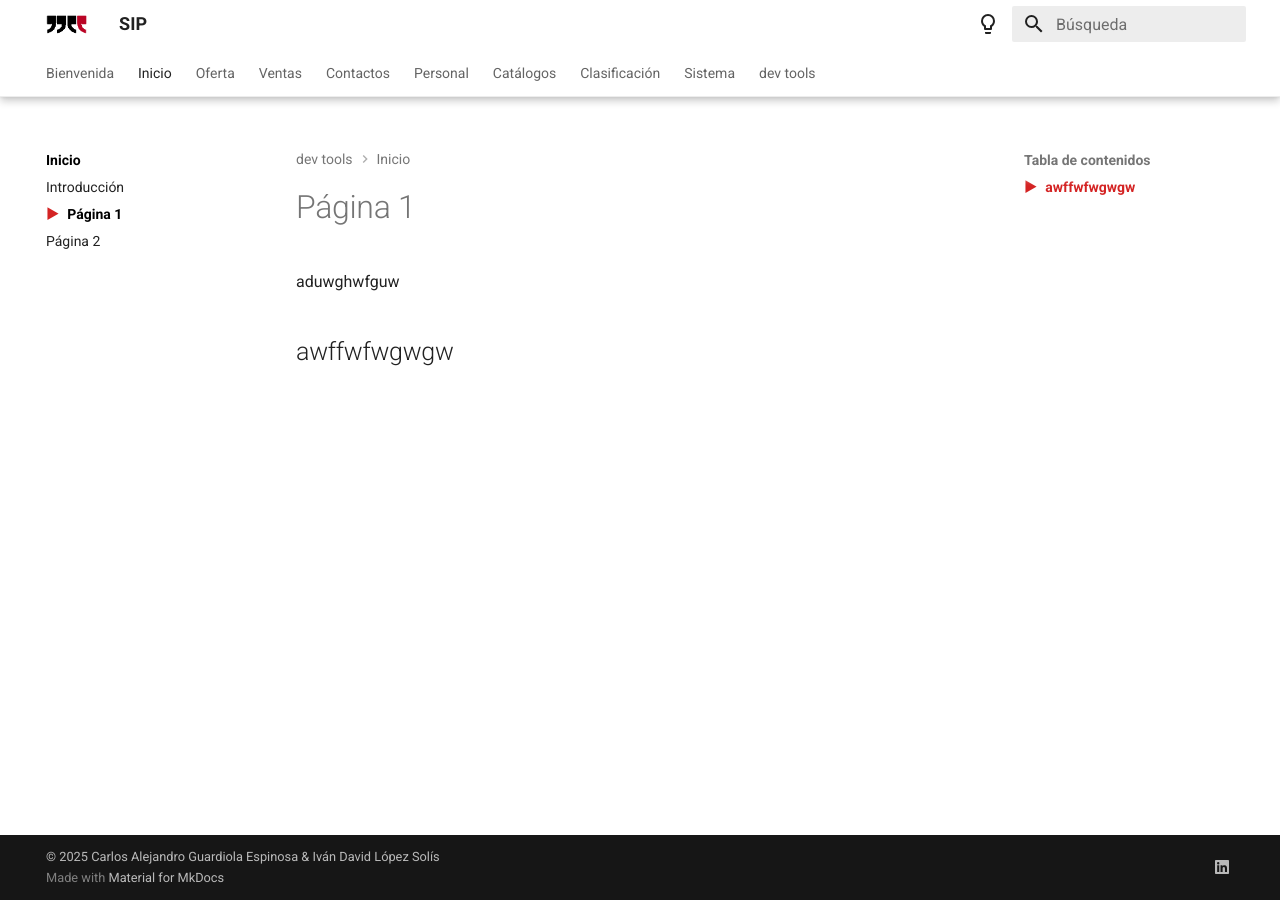
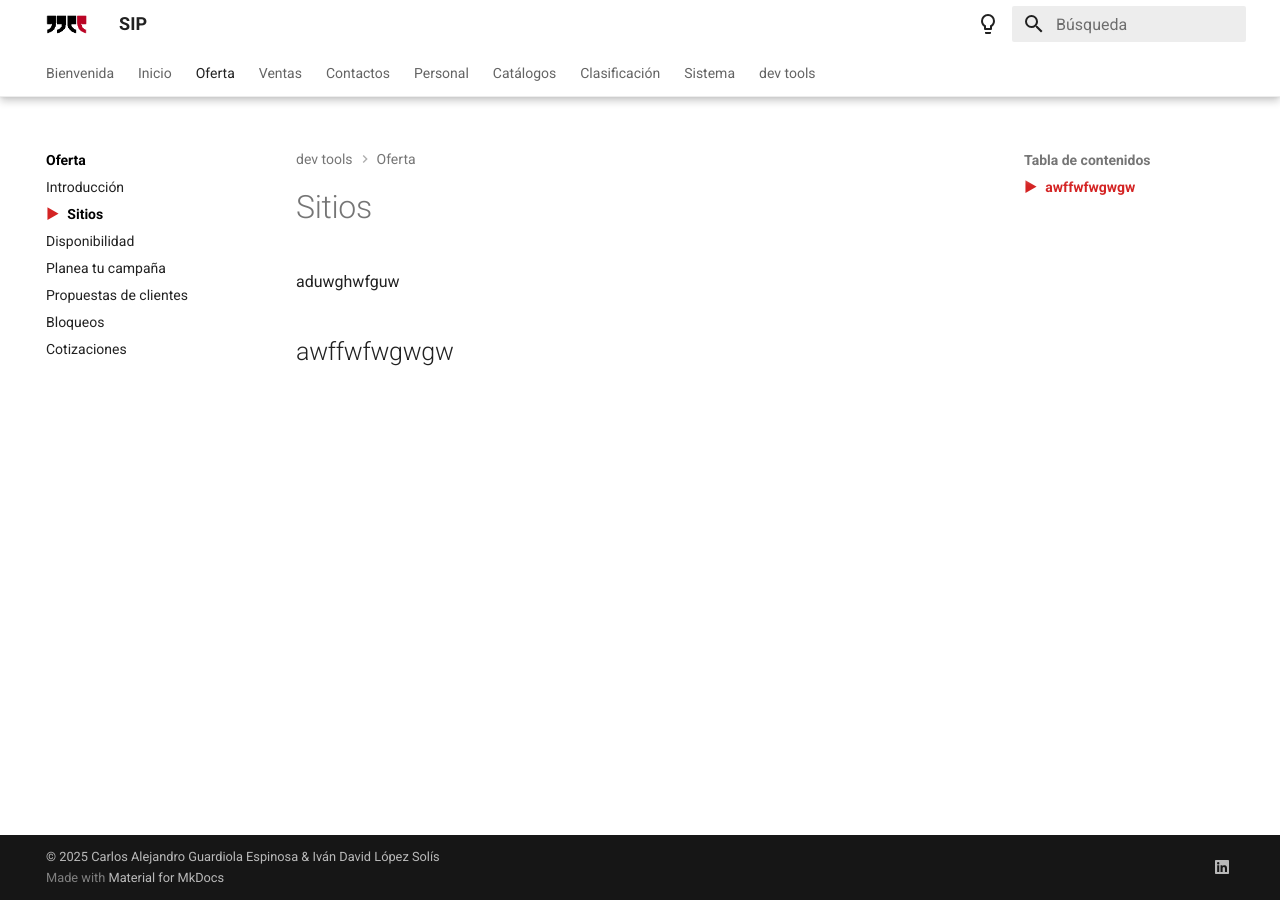
Before and after one commit to SmolBam-git/mkdocs-material-sipdoc, an MkDocs documentation site: the page built from docs/oferta/sitios.md, in a window 1280 px wide. Built offline with MkDocs 1.6.1 and Material for MkDocs 9.7.7, drawn with Linux system fonts in a browser that asks for light colours.

Commit message:
oferta folder added

```diff
--- a/docs/css/styles.css
+++ b/docs/css/styles.css
@@ -53,5 +53,5 @@
 
   .md-nav__link--active::before {
     content: '▶ ';                 /* Opcional: Agrega un icono de flecha */
-    color: #d42323;                    /* Color de la flecha */
+    color: #d42323 !important;                    /* Color de la flecha */
   }
--- a/docs/inicio/pg1.md
+++ b/docs/oferta/sitios.md
@@ -1,4 +1,5 @@
-# Página 1
+# Sitios
+
 aduwghwfguw
 
 ## awffwfwgwgw
--- a/mkdocs.yml
+++ b/mkdocs.yml
@@ -72,9 +72,14 @@ nav:
   - Bienvenida: bienvenida.md
   - Inicio:
     - Introducción: inicio.md
-    - Página 1: inicio/pg1.md
-    - Página 2: inicio/pg2.md
-  - Oferta: oferta.md
+  - Oferta:
+    - Introducción: oferta.md
+    - Sitios: oferta/sitios.md
+    - Disponibilidad: oferta/disponibilidad.md
+    - Planea tu campaña: oferta/planea.md
+    - Propuestas de clientes: oferta/propuestas.md
+    - Bloqueos: oferta/bloqueos.md
+    - Cotizaciones: oferta/cotizaciones.md
   - Ventas: ventas.md
   - Contactos: contactos.md
   - Personal: personal.md
```
Also changed, not shown: docs/inicio.md (+0 -2 lines), docs/inicio/pg2.md (deleted, +0 -3 lines), docs/oferta/disponibilidad.md (added, +3 -0 lines), docs/oferta/bloqueos.md (added), docs/oferta/cotizaciones.md (added), docs/oferta/planea.md (added), docs/oferta/propuestas.md (added).
